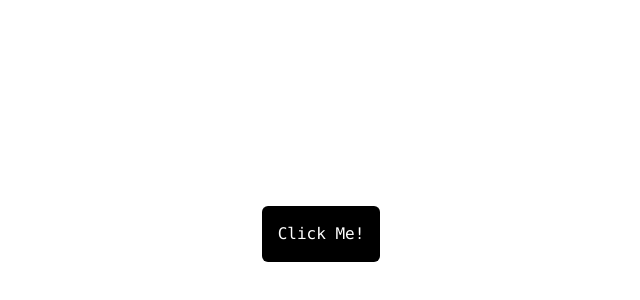
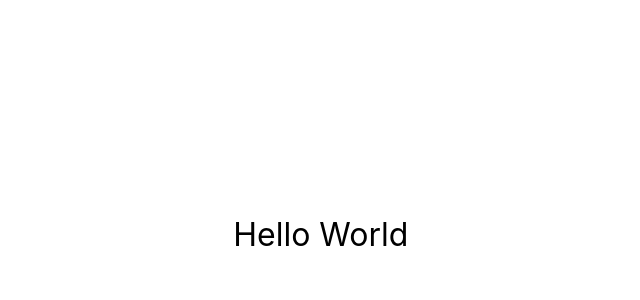
Before and after one commit to MyatSuMon253/framer-motion, a React (Vite) app: page / in a window 1280 px wide. Shown: the part 166-466 px from the top of the page, without its empty margins (319-959 px from the left). Built offline with nearby package versions, Linux system fonts and the light colour scheme.

Commit message:
motion value

```diff
--- a/src/App.tsx
+++ b/src/App.tsx
@@ -1,15 +1,11 @@
-import { motion } from "framer-motion";
+import { motion, useMotionValue } from "framer-motion";
 
 function App() {
+  const scale = useMotionValue(2);
+
   return (
     <main className="h-screen flex items-center justify-center">
-      <motion.button
-        className="bg-black text-white p-4 rounded-md font-mono"
-        whileHover={{ scale: 2 }}
-        whileTap={{ scale: 2.5 }}
-      >
-        Click Me!
-      </motion.button>
+      <motion.h2 style={{scale}}>Hello World</motion.h2>
     </main>
   );
 }
```
